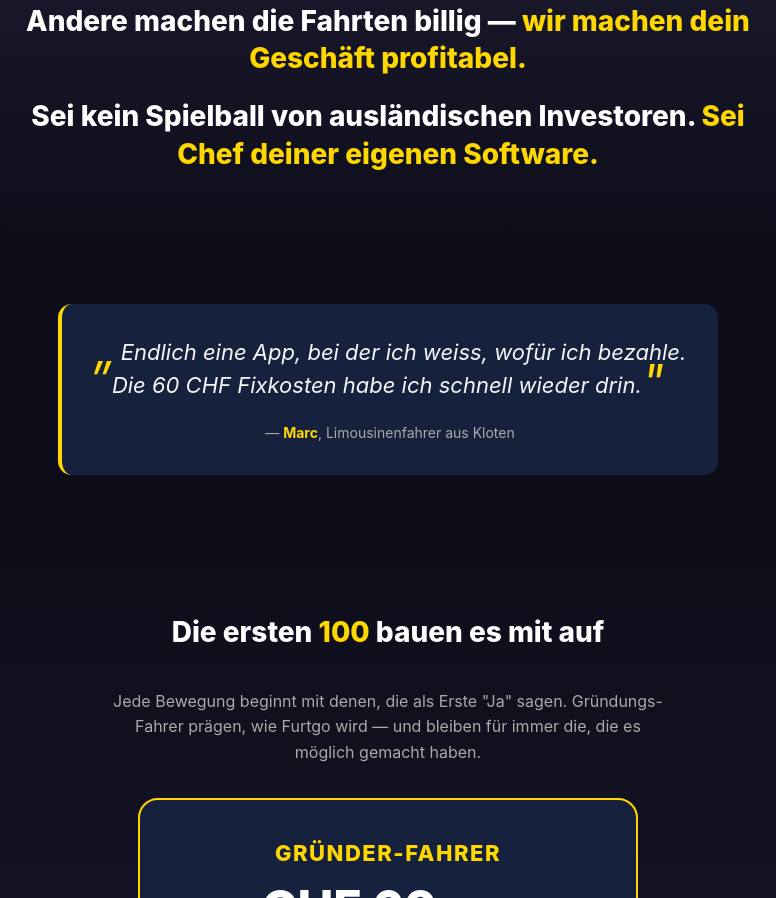
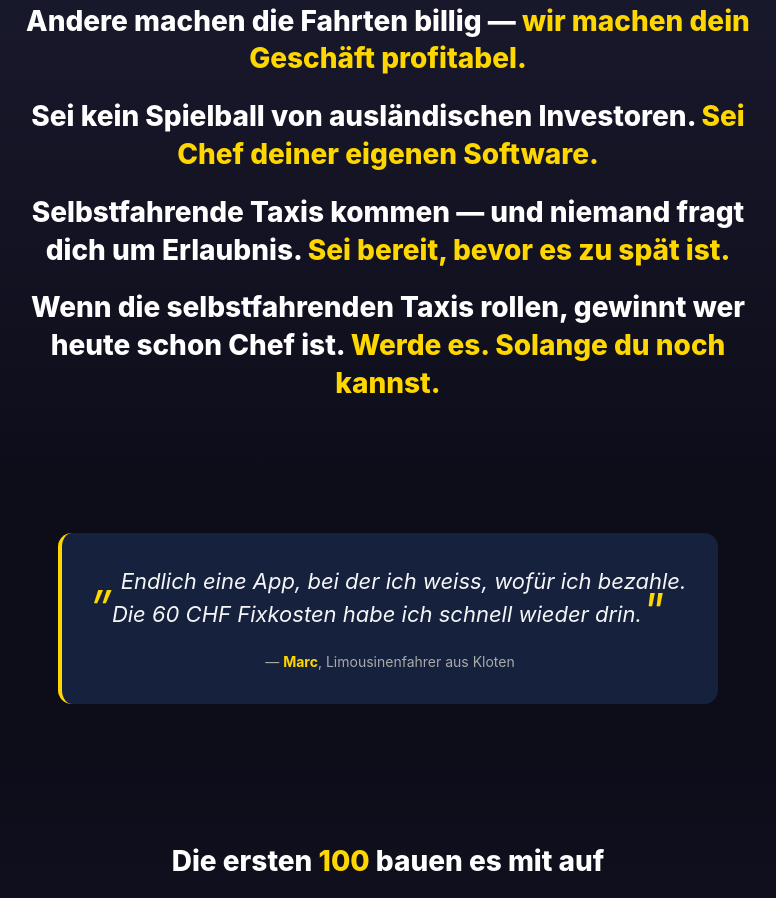
Before and after one commit to bnino23-furtgo/furtgo-website, a plain HTML site: page index.html in a window 1280 px wide. Shown: the part 1789-2687 px from the top of the page, without its empty margins (252-1028 px from the left). Drawn offline with Linux system fonts and the light colour scheme.

Commit message:
Zwei Hooks zu selbstfahrenden Taxis im Manifest

```diff
--- a/index.html
+++ b/index.html
@@ -404,6 +404,8 @@
   <div class="manifest-inner">
     <p class="manifest-line">Andere machen die Fahrten billig — <span class="gold">wir machen dein Geschäft profitabel.</span></p>
     <p class="manifest-line">Sei kein Spielball von ausländischen Investoren. <span class="gold">Sei Chef deiner eigenen Software.</span></p>
+    <p class="manifest-line">Selbstfahrende Taxis kommen — und niemand fragt dich um Erlaubnis. <span class="gold">Sei bereit, bevor es zu spät ist.</span></p>
+    <p class="manifest-line">Wenn die selbstfahrenden Taxis rollen, gewinnt wer heute schon Chef ist. <span class="gold">Werde es. Solange du noch kannst.</span></p>
   </div>
 </div>
 
```
